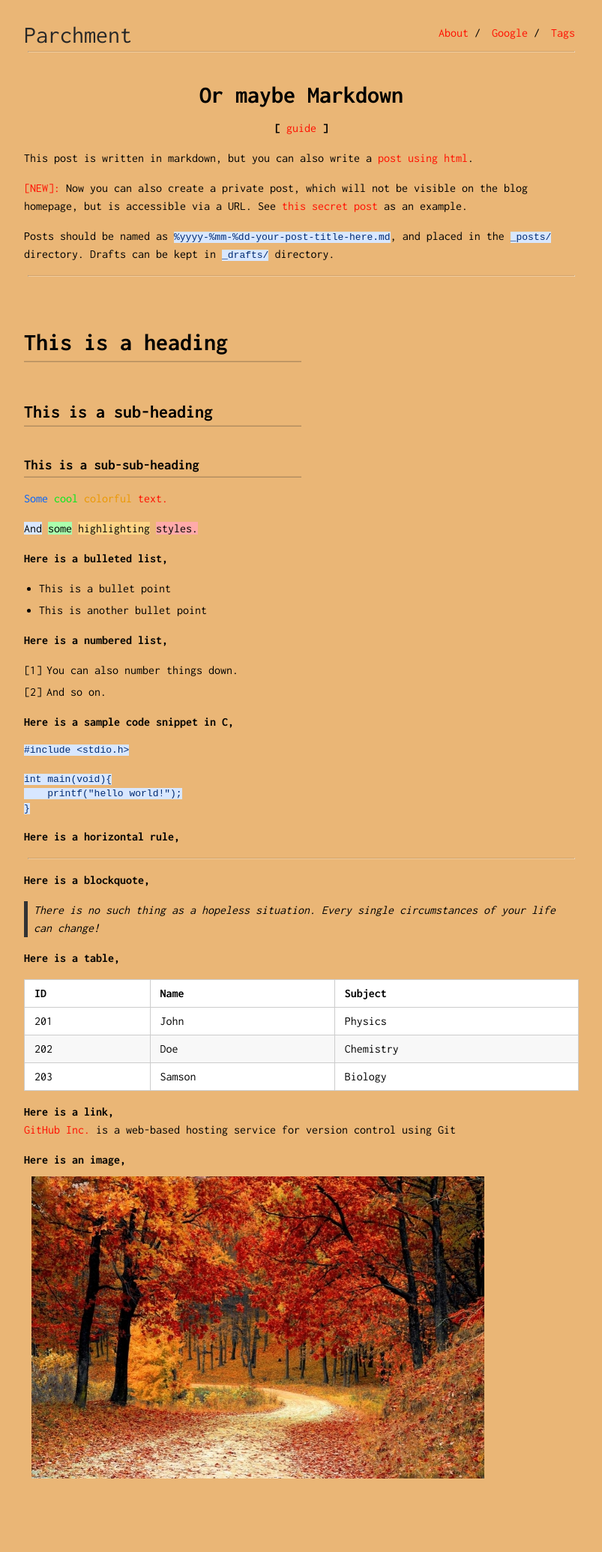
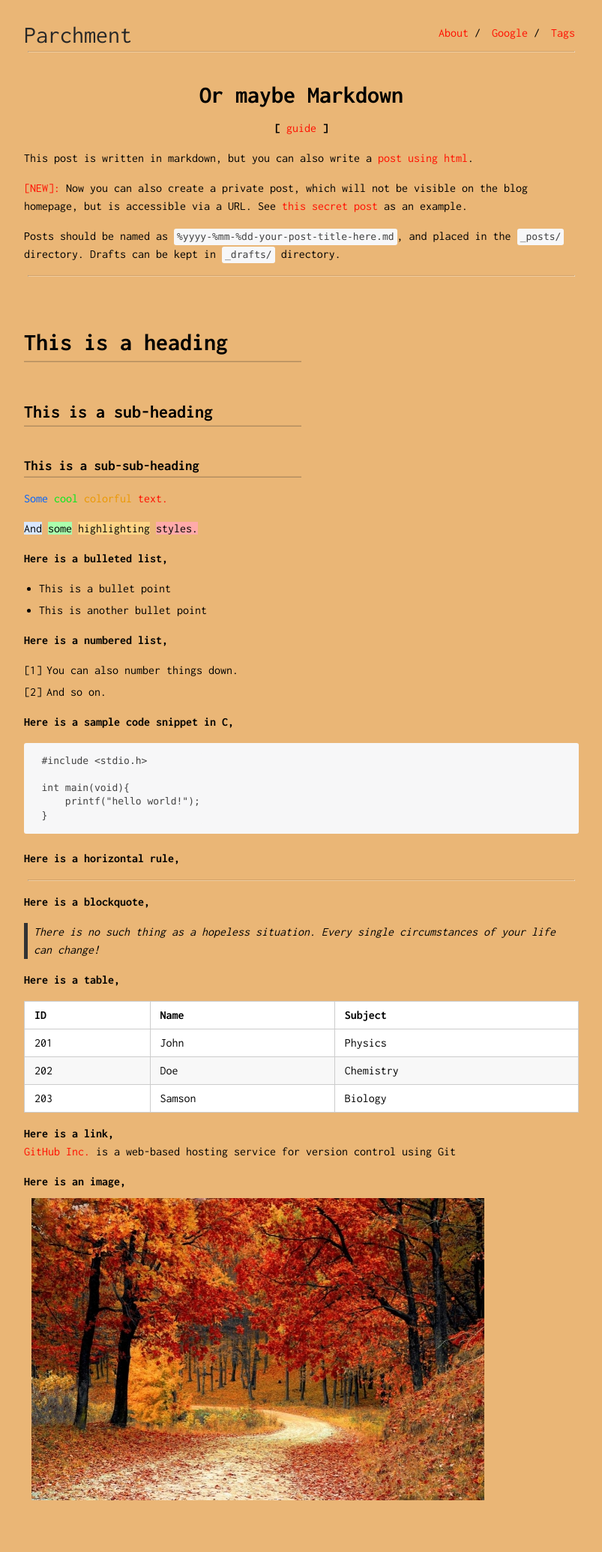
Before and after one commit to hxxdev/hxxdev.github.io, a Jekyll site: the page built from parchment-master/_posts/2018-10-20-markdown-posts.md, in a window 1280 px wide. Shown: the whole page at 75% size, without its empty margins (238-1041 px from the left). Built offline with Jekyll 4.4.1, drawn with Linux system fonts in a browser that asks for light colours; before the commit the page ends 2041 px from its top, so only the background shows below that.

Commit message:
theme for code and pre block added to css

```diff
--- a/css/main.scss
+++ b/css/main.scss
@@ -30,9 +30,34 @@ hr {
     border-top: 1px solid rgba(0, 0, 0, 0.1);
     border-bottom: 1px solid rgba(255, 255, 255, 0.3);
 }
+pre {
+    border-radius: 3px;
+    background-color: #f7f7f8;
+    page-break-inside: avoid;
+    font-size: 13px;
+    line-height: 1.4;
+    margin-bottom: 1.6em;
+    max-width: 100%;
+    overflow: auto;
+    padding: 1em 1.5em;
+    display: block;
+    word-wrap: break-word;
+    white-space: pre-wrap;
+    white-space: -moz-pre-wrap;
+    white-space: -o-pre-wrap;
+    white-space: -ms-pre-wrap;
+    text-indent: 0px;
+}
 code {
-    background-color: #d8e7ff;
-    color: #002b72;
+    display: inline-block;
+    font-family: "Fira Code", Consolas, "Courier New", monospace;
+    font-size: 13px;
+    font-weight: 400;
+    border-radius: 3px;
+    background-color: #f7f7f8;
+    color: #424242;
+    padding: 2px 4px;
+    line-height: 1.4;
 }
 
 // divs
```
